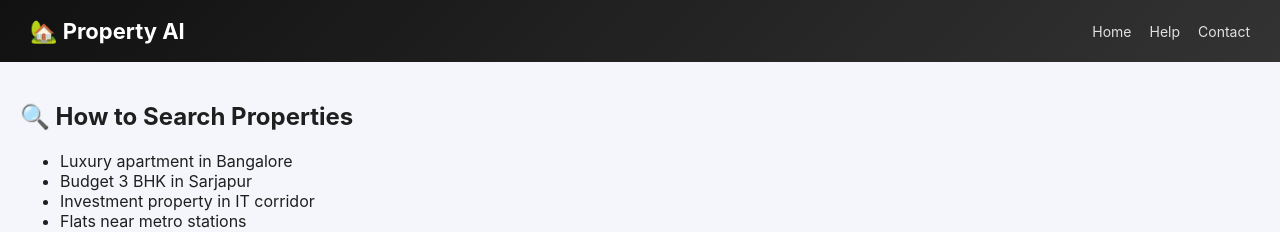
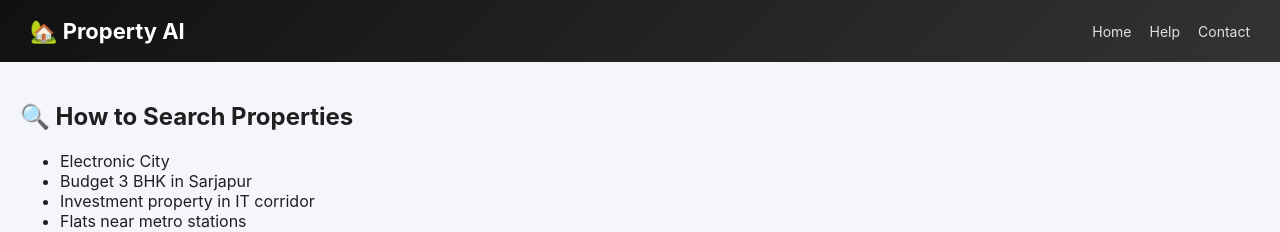
Before and after one commit to Amaan622/property-ai-project, a React app in the folder frontend/: page /help in a window 1280 px wide. Shown: the top 232 px of the page. Built offline with nearby package versions, Linux system fonts and the light colour scheme; the HTML template or start-up script is replaced by a standard one.

Commit message:
frontend update

```diff
--- a/frontend/src/pages/Help.jsx
+++ b/frontend/src/pages/Help.jsx
@@ -6,7 +6,7 @@ function Help() {
 
       <ul>
 
-        <li>Luxury apartment in Bangalore</li>
+        <li>Electronic City</li>
         <li>Budget 3 BHK in Sarjapur</li>
         <li>Investment property in IT corridor</li>
         <li>Flats near metro stations</li>
```
